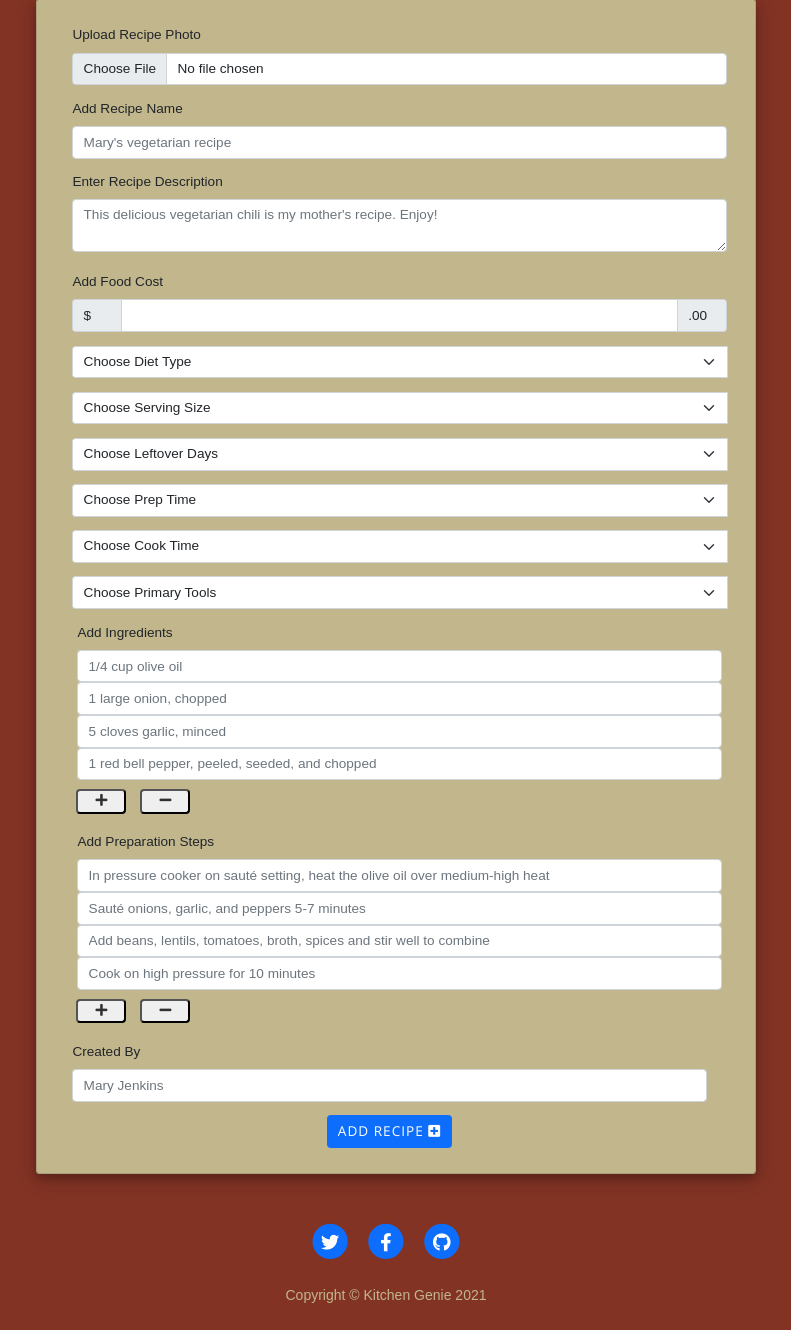
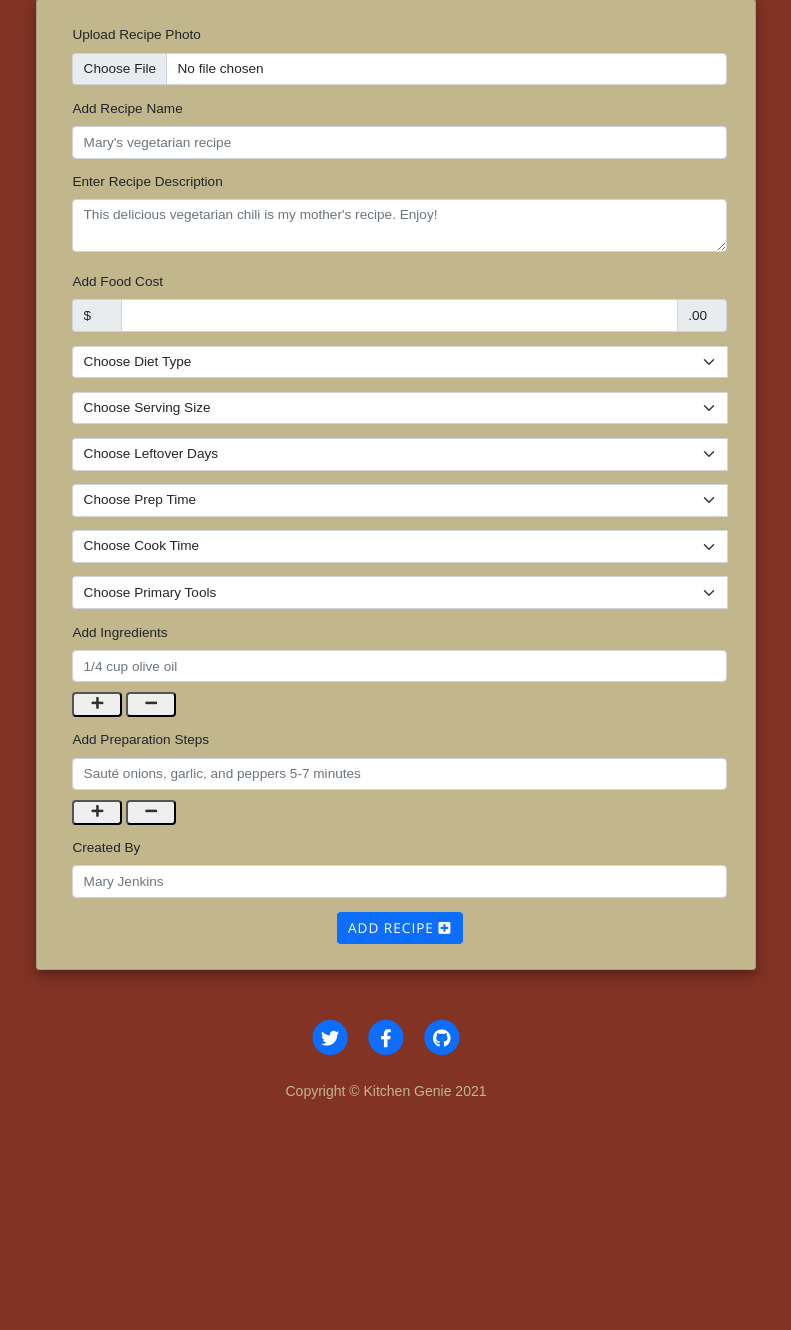
Before and after one commit to kashinak/kitchen-genie, a Python web app: template templates/add_recipe.html in a window 1280 px wide. Shown: the part 806-2136 px from the top of the page, without its empty margins (254-1045 px from the left). After the commit the page ends 1905 px from the top, so only its background shows below. Run offline with Jinja, Linux system fonts and the light colour scheme; the template is opened without the code that fills it: most values are stand-ins (such as "Sample title", 1, 10 or a date in 2020); some libraries are stand-ins or nearby versions.

Commit message:
Fixed bug of Jquery not firing by rearranging custom script tags and added add/remove ingredient and cooking instruction form field functionality to add_recipe.html and script.js

```diff
--- a/static/css/style.css
+++ b/static/css/style.css
@@ -405,14 +405,14 @@ div, .card {
   margin: 25px;
 }
 
-.form-row {
-  margin-left: 0px;
-}
-
 .button {
   transition-duration: 0.4s;
   width: 50px;
   border-radius: 4px;
+}
+
+.btn-input {
+  margin-top: 10px;
 }
 
 .btn-outline-secondary {
--- a/static/js/script.js
+++ b/static/js/script.js
@@ -1,14 +1,22 @@
-
 $(document).ready(function() {
-
-    /* Dynamically add new ingredient input field in recipe forms*/
-    $(".new-input-btn").on("click", function() {
-        $('<input type="text" class="form-control ingredient" name="ingredient" id="ingredient" placeholder="20g plain flour sieved" required >').insertBefore(".new-input-btn");
+    /* Add new ingredient in add recipe form */
+    $("#btn-add-ingredient").on("click", function() {
+        $('<input type="text" id="ingredient" class="form-control ingredients" name="ingredients" placeholder="1/4 cup olive oil" required />').insertBefore("#btn-add-ingredient");
     });
 
-    /*removes last input element in ingredient list*/
-    $(".remove-input-btn").on("click", function() {
-        $("#ingredients-row input:last").remove();
+    /* Remove ingredient in add recipe form */
+    $('#btn-remove-ingredient').on('click', function () {
+        $("#ingredient-list input:last").remove();
     });
 
+    /* Add new cooking preparation step in add recipe form */
+    $("#btn-add-preparation").on("click", function() {
+        $('<input type="text" class="form-control preparation" name="preparation" placeholder="Sauté onions, garlic, and peppers 5-7 minutes" required />').insertBefore("#btn-add-preparation");
+    });
+
+    /* Remove cooking recipe step in add recipe form */
+    $('#btn-remove-preparation').on('click', function () {
+        $("#preparation-list input:last").remove();
+      });
+
 });
--- a/templates/add_recipe.html
+++ b/templates/add_recipe.html
@@ -129,63 +129,32 @@
                 </div>
                 <div class="row">
                     <!-- Add Ingredients dynamic input boxes -->
-                    <div class="form-row" id="ingredients-row">
-                        <div class="col-sm-12 col-md-12 col-lg-12">
-                            <!-- input boxes to add ingredients one-by-one-->
-                            <label for="ingredients">Add Ingredients </label>
-                            <input type="text" class="form-control ingredients" name="ingredients"
-                                placeholder="1/4 cup olive oil" minlength=8 required />
-                            <input type="text" class="form-control ingredients" name="ingredient"
-                                placeholder="1 large onion, chopped" minlength=8 required />
-                            <input type="text" class="form-control ingredients" name="ingredients"
-                                placeholder="5 cloves garlic, minced" minlength=8 required />
-                            <input type="text" class="form-control ingredients" name="ingredients"
-                                placeholder="1 red bell pepper, peeled, seeded, and chopped" minlength=8 required />
-                        </div>
-                    </div>
-                    <div class="grid-container">
+                    <div class="col-12" id="ingredient-list">
+                        <!-- input boxes to add ingredients one-by-one-->
+                        <label for="ingredients">Add Ingredients </label>
+                        <input type="text" id="ingredient" class="form-control ingredients" name="ingredients"
+                            placeholder="1/4 cup olive oil" required />
                         <!--buttons to add / remove input boxes-->
-                        <div class="input-btn-1">
-                            <button type="button" class="button"><i class="btn-outline-secondary fas fa-plus"></i>
-                            </button>
-                        </div>
-                        <div class="input-btn-2">
-                            <button type="button" class="button"><i class="btn-outline-secondary fas fa-minus"
-                                    aria-hidden="true"></i>
-                            </button>
-                        </div>
+                        <button type="button" id="btn-add-ingredient" class="button btn-input"><i class="btn-outline-secondary fas fa-plus"></i>
+                        </button>
+                        <button type="button" id="btn-remove-ingredient" class="button btn-input"><i
+                                class="btn-outline-secondary fas fa-minus" aria-hidden="true"></i>
+                        </button>
                     </div>
                     <!-- Add Preparation Instructions dynamic input boxes -->
-                <div class="form-row mt-3" id="preparation-row">
-                    <div class="col-sm-12 col-md-12 col-lg-12">
-                        <!-- input boxes to add ingredients one-by-one-->
+                    <div class="col-12 mt-3" id="preparation-list">
+                        <!-- input boxes to add preparation steps one-by-one-->
                         <label for="preparation">Add Preparation Steps</label>
                         <input type="text" class="form-control preparation" name="preparation"
-                            placeholder="In pressure cooker on sauté setting, heat the olive oil over medium-high heat"
-                            minlength=8 required />
-                        <input type="text" class="form-control preparation" name="preparation"
-                            placeholder="Sauté onions, garlic, and peppers 5-7 minutes" minlength=8 required />
-                        <input type="text" class="form-control preparation" name="preparation"
-                            placeholder="Add beans, lentils, tomatoes, broth, spices and stir well to combine"
-                            minlength=8 required />
-                        <input type="text" class="form-control preparation" name="preparation"
-                            placeholder="Cook on high pressure for 10 minutes" minlength=8 required />
+                            placeholder="Sauté onions, garlic, and peppers 5-7 minutes" required />
                         <!--buttons to add / remove input boxes-->
+                        <button type="button" id="btn-add-preparation" class="button btn-input"><i
+                                class="btn-outline-secondary fas fa-plus" aria-hidden="true"></i>
+                        </button>
+                        <button type="button" id="btn-remove-preparation" class="button btn-input"><i
+                                class="btn-outline-secondary fas fa-minus" aria-hidden="true"></i>
+                        </button>
                     </div>
-                    <div class="grid-container">
-                        <div class="input-btn-1">
-                            <button type="button" class="button"><i class="btn-outline-secondary fas fa-plus"
-                                    aria-hidden="true"></i>
-                            </button>
-                        </div>
-                        <div class="input btn-2">
-                            <button type="button" class="button"><i class="btn-outline-secondary fas fa-minus"
-                                    aria-hidden="true"></i>
-                            </button>
-                        </div>
-                    </div>
-                </div>
-                <div class="row">
                     <!-- Created By-->
                     <div class="col-12 mt-3">
                         <div class="mb-3">
--- a/templates/base.html
+++ b/templates/base.html
@@ -144,23 +144,22 @@
 		</div>
 	</footer>
 
-	<!-- Custom scripts for this template -->
+	<!-- JQuery, JS Popper and Bootstrap -->
 	<script src="https://code.jquery.com/jquery-3.6.0.min.js"
 	    integrity="sha256-/xUj+3OJU5yExlq6GSYGSHk7tPXikynS7ogEvDej/m4=" crossorigin="anonymous"></script>
-	<script src="{{ url_for('static', filename='js/clean-blog.min.js') }}"></script>
 	<script src="https://cdn.jsdelivr.net/npm/@popperjs/core@2.9.3/dist/umd/popper.min.js"
 	    integrity="sha384-W8fXfP3gkOKtndU4JGtKDvXbO53Wy8SZCQHczT5FMiiqmQfUpWbYdTil/SxwZgAN" crossorigin="anonymous"></script>
     <script src="https://cdn.jsdelivr.net/npm/bootstrap@5.1.1/dist/js/bootstrap.min.js"
 	    integrity="sha384-skAcpIdS7UcVUC05LJ9Dxay8AXcDYfBJqt1CJ85S/CFujBsIzCIv+l9liuYLaMQ/" crossorigin="anonymous"></script>
-    	<!-- Bootstrap core JavaScript -->
+    <!-- Custom Bootstrap and core JavaScript scripts for this template-->
+	<script src="{{ url_for('static', filename='js/clean-blog.min.js') }}"></script>
 	<script src="{{ url_for('static', filename='vendor/jquery/jquery.min.js') }}"></script>
 	<script src="{{ url_for('static', filename='vendor/bootstrap/js/bootstrap.bundle.min.js') }}"></script>
+	<script type="text/javascript" src="{{url_for('static', filename='js/script.js')}}"></script>
+	<script src="{{ url_for('static', filename='js/clean-blog.min.js') }}"></script>
 
 	<script>
 		$("#copyright").text(new Date().getFullYear());
 	</script>
-	<script scr="{{ url_for('static', filename='js/script.js') }}"></script>
-	{% block scripts %}
-	{% endblock %}
 </body>
 </html>
--- a/templates/group_recipes.html
+++ b/templates/group_recipes.html
@@ -4,11 +4,10 @@
         <h2>{{ page_title }}</h2>
         {% for recipe in recipes %}
         <div class="box-container">
-            {{ recipe.recipe_name }}<br>
             <div class="box">
                 <img src="static/img/avocado_toast.jpg" alt="">
                 <div class="info">
-                    <h3>Avocado & Basil Toast</h3>
+                    <h3>{{ recipe.recipe_name }}</h3>
                     <p></p>
                     <a href="#"><button>view</button></a>
                 </div>
```
Also changed, not shown: README.md.
